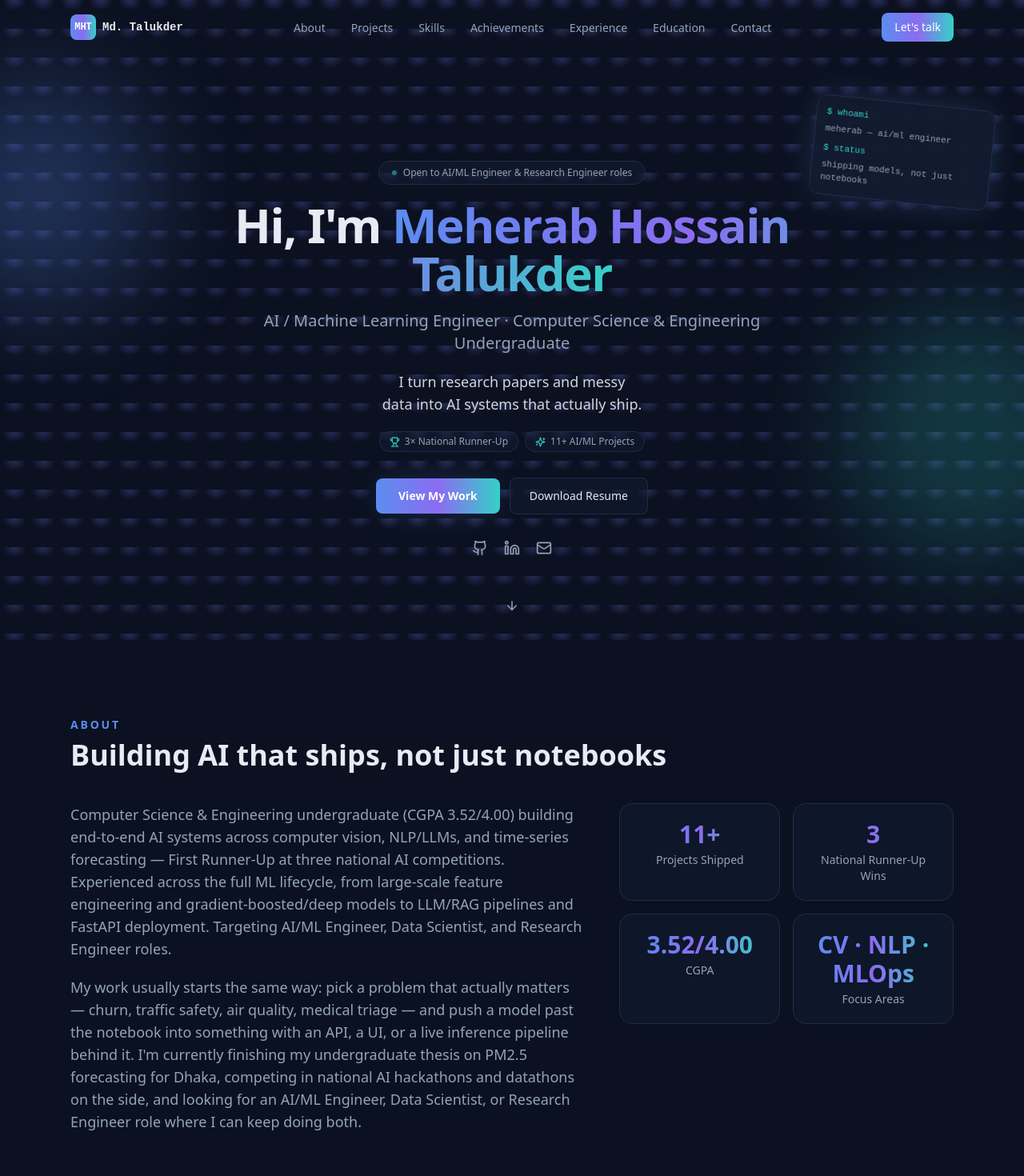
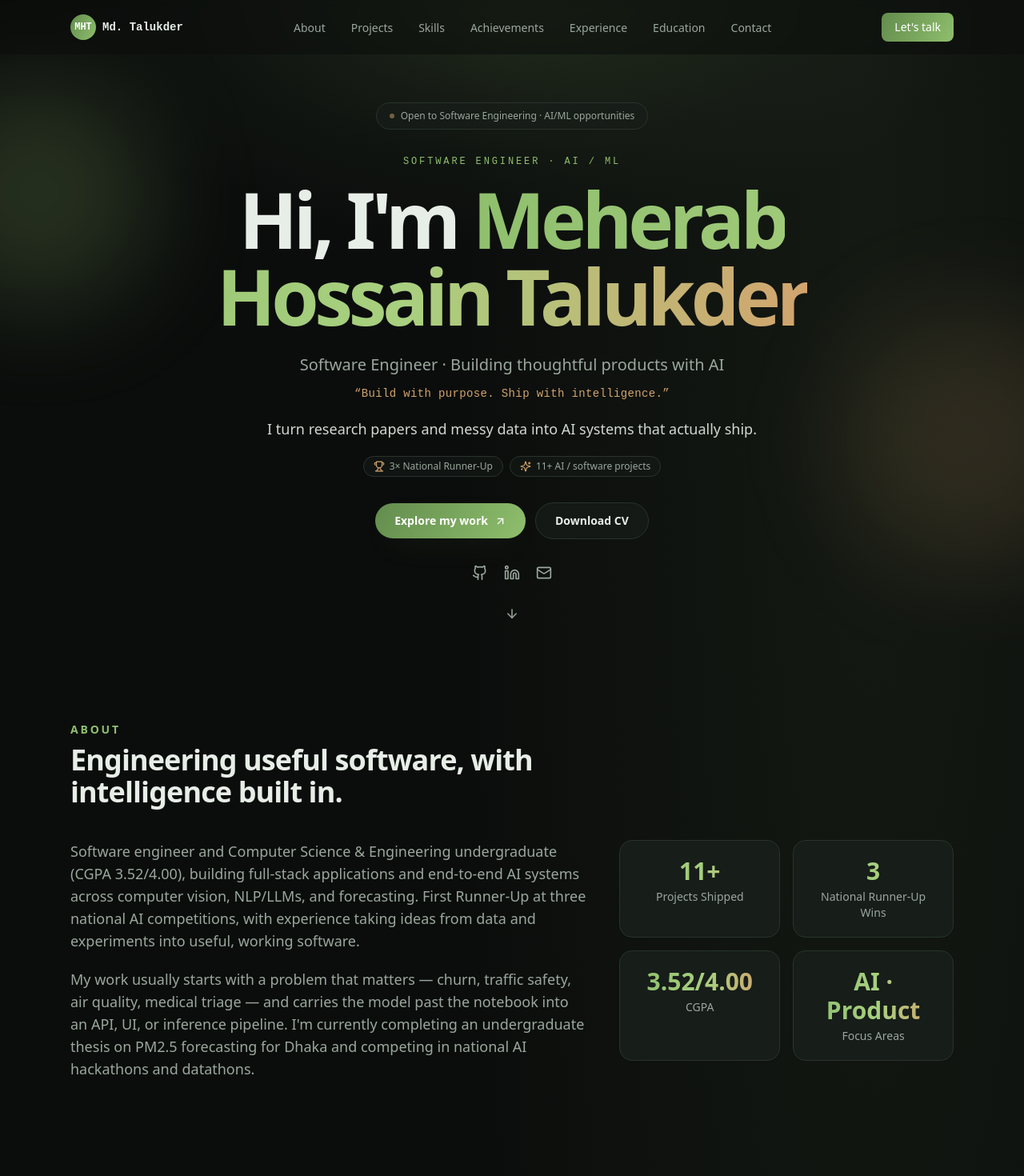
Before and after one commit to meherabmehu/Meherrab_portfolio, a Next.js app: page / in a window 1280 px wide. Shown: the top 1470 px of the page at 80% size. Built offline with nearby package versions, Linux system fonts and the light colour scheme.

Commit message:
Refresh portfolio for software and AI engineering

```diff
--- a/app/globals.css
+++ b/app/globals.css
@@ -7,12 +7,13 @@ html {
 }
 
 body {
-  background-color: #0b1120;
+  background-color: #0b0d0c;
+  background-image: radial-gradient(ellipse at 85% 4%, rgba(143, 191, 109, .07), transparent 34%);
 }
 
 ::selection {
-  background-color: rgba(91, 141, 239, 0.35);
-  color: #fff;
+  background-color: rgba(40, 116, 82, 0.22);
+  color: #e7ede7;
 }
 
 /* thin, subtle scrollbar */
@@ -20,18 +21,18 @@ body {
   width: 10px;
 }
 ::-webkit-scrollbar-track {
-  background: #0b1120;
+  background: #0b0d0c;
 }
 ::-webkit-scrollbar-thumb {
-  background: #1f2c47;
+  background: #29332d;
   border-radius: 999px;
 }
 ::-webkit-scrollbar-thumb:hover {
-  background: #2a3a5c;
+  background: #46564a;
 }
 
 .gradient-text {
-  background-image: linear-gradient(90deg, #5b8def 0%, #8b6cf1 50%, #35d0c8 100%);
+  background-image: linear-gradient(90deg, #8fbf6d 0%, #a8d07f 55%, #d2a46e 100%);
   -webkit-background-clip: text;
   background-clip: text;
   color: transparent;
@@ -46,6 +47,6 @@ body {
 }
 .card-hover:hover {
   transform: translateY(-4px);
-  border-color: rgba(91, 141, 239, 0.45);
-  box-shadow: 0 0 40px -12px rgba(91, 141, 239, 0.35);
+  border-color: rgba(143, 191, 109, 0.38);
+  box-shadow: 0 18px 42px -28px rgba(143, 191, 109, 0.35);
 }
--- a/app/layout.tsx
+++ b/app/layout.tsx
@@ -7,7 +7,6 @@ import { profile } from "@/content/data";
 export const metadata: Metadata = {
   title: `${profile.name} — ${profile.headline}`,
   description: profile.summary,
-  metadataBase: new URL("https://example.com"),
   openGraph: {
     title: `${profile.name} — ${profile.headline}`,
     description: profile.summary,
--- a/components/About.tsx
+++ b/components/About.tsx
@@ -1,13 +1,11 @@
 import Reveal from "./Reveal";
 import { profile, projects, achievements, education } from "@/content/data";
 
-const highlightWins = achievements.filter((a) => a.highlight).length;
-
 const stats = [
   { label: "Projects Shipped", value: `${projects.length}+` },
-  { label: "National Runner-Up Wins", value: `${highlightWins}` },
+  { label: "National Runner-Up Wins", value: `${achievements.filter((a) => a.highlight).length}` },
   { label: "CGPA", value: education[0]?.note.replace("CGPA ", "") ?? "" },
-  { label: "Focus Areas", value: "CV · NLP · MLOps" },
+  { label: "Focus Areas", value: "AI · Product" },
 ];
 
 export default function About() {
@@ -15,7 +13,9 @@ export default function About() {
     <section id="about" className="mx-auto max-w-6xl px-6 py-24">
       <Reveal>
         <p className="section-heading">About</p>
-        <h2 className="mb-10 text-3xl font-bold sm:text-4xl">Building AI that ships, not just notebooks</h2>
+        <h2 className="mb-10 max-w-3xl text-3xl font-semibold tracking-tight sm:text-4xl">
+          Engineering useful software, with intelligence built in.
+        </h2>
       </Reveal>
 
       <div className="grid gap-10 lg:grid-cols-5">
@@ -29,11 +29,11 @@ export default function About() {
         </div>
 
         <div className="grid grid-cols-2 gap-4 lg:col-span-2 lg:content-start">
-          {stats.map((s, i) => (
-            <Reveal key={s.label} delay={0.15 + i * 0.05}>
-              <div className="card-hover h-full rounded-2xl border border-border bg-card/50 p-5 text-center">
-                <div className="gradient-text text-2xl font-bold sm:text-3xl">{s.value}</div>
-                <div className="mt-1 text-xs text-muted sm:text-sm">{s.label}</div>
+          {stats.map((stat, index) => (
+            <Reveal key={stat.label} delay={0.15 + index * 0.05}>
+              <div className="card-hover h-full rounded-2xl border border-border bg-card p-5 text-center shadow-sm">
+                <div className="gradient-text text-2xl font-bold sm:text-3xl">{stat.value}</div>
+                <div className="mt-1 text-xs text-muted sm:text-sm">{stat.label}</div>
               </div>
             </Reveal>
           ))}
--- a/components/Hero.tsx
+++ b/components/Hero.tsx
@@ -1,75 +1,69 @@
 "use client";
 
 import { motion } from "framer-motion";
-import { Github, Linkedin, Mail, ArrowDown, Trophy, Sparkles } from "lucide-react";
+import { Github, Linkedin, Mail, ArrowDown, ArrowUpRight, Trophy, Sparkles } from "lucide-react";
 import { profile, projects, achievements } from "@/content/data";
 
-const highlightWins = achievements.filter((a) => a.highlight).length;
-
 const facts = [
-  { icon: <Trophy size={13} />, label: `${highlightWins}× National Runner-Up` },
-  { icon: <Sparkles size={13} />, label: `${projects.length}+ AI/ML Projects` },
+  { icon: <Trophy size={14} />, label: `${achievements.filter((item) => item.highlight).length}× National Runner-Up` },
+  { icon: <Sparkles size={14} />, label: `${projects.length}+ AI / software projects` },
 ];
 
 export default function Hero() {
   return (
     <section
       id="top"
-      className="relative flex min-h-screen flex-col items-center justify-center overflow-hidden bg-hero-glow bg-grid-pattern bg-[length:36px_36px] px-6 pt-24 text-center"
+      className="relative flex min-h-[92vh] flex-col items-center justify-center overflow-hidden bg-hero-glow px-6 pb-20 pt-32 text-center sm:min-h-screen"
     >
-      {/* Decorative floating gradient orbs — purely visual, hidden on small screens to stay clean */}
-      <div className="pointer-events-none absolute -left-24 top-24 hidden h-72 w-72 rounded-full bg-accent/25 blur-3xl animate-float sm:block" />
-      <div
-        className="pointer-events-none absolute -right-24 bottom-24 hidden h-80 w-80 rounded-full bg-accent3/20 blur-3xl animate-float sm:block"
-        style={{ animationDelay: "2s" }}
-      />
-
-      {/* Floating terminal-style chip — reinforces the AI/engineer identity visually */}
-      <motion.div
-        initial={{ opacity: 0, x: 30, rotate: 6 }}
-        animate={{ opacity: 1, x: 0, rotate: 6 }}
-        transition={{ duration: 0.8, delay: 0.6 }}
-        className="pointer-events-none absolute right-10 top-32 hidden w-56 rotate-6 rounded-xl border border-border bg-card/70 p-3 text-left font-mono text-[11px] text-muted shadow-glow backdrop-blur lg:block"
-      >
-        <p className="text-accent3">$ whoami</p>
-        <p className="mt-1">meherab — ai/ml engineer</p>
-        <p className="mt-2 text-accent3">$ status</p>
-        <p className="mt-1">shipping models, not just notebooks</p>
-      </motion.div>
+      <div className="pointer-events-none absolute -left-24 top-24 hidden h-72 w-72 rounded-full bg-accent/20 blur-3xl sm:block" />
+      <div className="pointer-events-none absolute -right-24 bottom-24 hidden h-80 w-80 rounded-full bg-accent3/15 blur-3xl sm:block" />
 
       <motion.div
         initial={{ opacity: 0, y: 16 }}
         animate={{ opacity: 1, y: 0 }}
         transition={{ duration: 0.6 }}
-        className="mb-5 inline-flex items-center gap-2 rounded-full border border-border bg-card/60 px-4 py-1.5 text-xs text-muted"
+        className="mb-8 inline-flex items-center gap-2 rounded-full border border-border bg-card/70 px-4 py-2 text-xs font-medium text-muted shadow-sm"
       >
-        <span className="h-1.5 w-1.5 rounded-full bg-accent3 animate-pulse" />
-        Open to AI/ML Engineer &amp; Research Engineer roles
+        <span className="h-1.5 w-1.5 animate-pulse rounded-full bg-accent3" />
+        Open to Software Engineering · AI/ML opportunities
       </motion.div>
+
+      <motion.p
+        initial={{ opacity: 0, y: 14 }}
+        animate={{ opacity: 1, y: 0 }}
+        transition={{ duration: 0.6 }}
+        className="mb-4 font-mono text-xs uppercase tracking-[.24em] text-accent"
+      >
+        Software Engineer · AI / ML
+      </motion.p>
 
       <motion.h1
         initial={{ opacity: 0, y: 20 }}
         animate={{ opacity: 1, y: 0 }}
         transition={{ duration: 0.7, delay: 0.1 }}
-        className="max-w-4xl text-4xl font-bold tracking-tight sm:text-6xl"
+        className="max-w-5xl text-5xl font-semibold leading-[1.04] tracking-[-.055em] sm:text-7xl lg:text-8xl"
       >
-        Hi, I'm <span className="gradient-text">{profile.name.replace("Md. ", "")}</span>
+        Hi, I&apos;m <span className="gradient-text">{profile.name.replace("Md. ", "")}</span>
       </motion.h1>
 
       <motion.p
         initial={{ opacity: 0, y: 20 }}
         animate={{ opacity: 1, y: 0 }}
         transition={{ duration: 0.7, delay: 0.2 }}
-        className="mt-4 max-w-2xl text-lg text-muted sm:text-xl"
+        className="mt-6 max-w-2xl text-lg text-muted sm:text-xl"
       >
         {profile.headline} · {profile.subheadline}
       </motion.p>
+
+      <p className="mt-3 font-mono text-xs tracking-wide text-accent3 sm:text-sm">
+        “Build with purpose. Ship with intelligence.”
+      </p>
 
       <motion.p
         initial={{ opacity: 0, y: 20 }}
         animate={{ opacity: 1, y: 0 }}
         transition={{ duration: 0.7, delay: 0.3 }}
-        className="mx-auto mt-5 max-w-xl text-balance text-base font-medium text-ink/90 sm:text-lg"
+        className="mx-auto mt-5 max-w-2xl text-balance text-base font-medium text-ink/90 sm:text-lg"
       >
         {profile.tagline}
       </motion.p>
@@ -77,16 +71,13 @@ export default function Hero() {
       <motion.div
         initial={{ opacity: 0, y: 20 }}
         animate={{ opacity: 1, y: 0 }}
-        transition={{ duration: 0.7, delay: 0.35 }}
+        transition={{ duration: 0.7, delay: 0.38 }}
         className="mt-5 flex flex-wrap items-center justify-center gap-2"
       >
-        {facts.map((f) => (
-          <span
-            key={f.label}
-            className="inline-flex items-center gap-1.5 rounded-full border border-border bg-card/50 px-3 py-1 text-xs text-muted"
-          >
-            <span className="text-accent3">{f.icon}</span>
-            {f.label}
+        {facts.map((fact) => (
+          <span key={fact.label} className="inline-flex items-center gap-1.5 rounded-full border border-border bg-card/50 px-3 py-1 text-xs text-muted">
+            <span className="text-accent3">{fact.icon}</span>
+            {fact.label}
           </span>
         ))}
       </motion.div>
@@ -97,18 +88,11 @@ export default function Hero() {
         transition={{ duration: 0.7, delay: 0.45 }}
         className="mt-8 flex flex-wrap items-center justify-center gap-3"
       >
-        <a
-          href="#projects"
-          className="rounded-lg bg-accent-gradient px-7 py-3 text-sm font-semibold text-white shadow-glow transition hover:opacity-90"
-        >
-          View My Work
+        <a href="#projects" className="inline-flex items-center gap-2 rounded-full bg-accent-gradient px-6 py-3 text-sm font-semibold text-white shadow-glow transition hover:-translate-y-0.5">
+          Explore my work <ArrowUpRight size={15} />
         </a>
-        <a
-          href={profile.resumeFile}
-          download
-          className="rounded-lg border border-border bg-card/50 px-6 py-3 text-sm font-medium text-ink transition hover:border-accent/50"
-        >
-          Download Resume
+        <a href={profile.resumeFile} download className="rounded-full border border-border bg-card/70 px-6 py-3 text-sm font-semibold text-ink transition hover:border-accent/50">
+          Download CV
         </a>
       </motion.div>
 
@@ -118,15 +102,9 @@ export default function Hero() {
         transition={{ duration: 0.7, delay: 0.55 }}
         className="mt-8 flex items-center justify-center gap-5"
       >
-        <a href={profile.links.github} target="_blank" rel="noreferrer" className="text-muted transition hover:text-ink" aria-label="GitHub">
-          <Github size={20} />
-        </a>
-        <a href={profile.links.linkedin} target="_blank" rel="noreferrer" className="text-muted transition hover:text-ink" aria-label="LinkedIn">
-          <Linkedin size={20} />
-        </a>
-        <a href={`mailto:${profile.email}`} className="text-muted transition hover:text-ink" aria-label="Email">
-          <Mail size={20} />
-        </a>
+        <a href={profile.links.github} target="_blank" rel="noreferrer" className="text-muted transition hover:text-ink" aria-label="GitHub"><Github size={20} /></a>
+        <a href={profile.links.linkedin} target="_blank" rel="noreferrer" className="text-muted transition hover:text-ink" aria-label="LinkedIn"><Linkedin size={20} /></a>
+        <a href={`mailto:${profile.email}`} className="text-muted transition hover:text-ink" aria-label="Email"><Mail size={20} /></a>
       </motion.div>
 
       <motion.a
@@ -134,7 +112,7 @@ export default function Hero() {
         initial={{ opacity: 0 }}
         animate={{ opacity: 1 }}
         transition={{ duration: 0.7, delay: 0.8 }}
-        className="absolute bottom-8 flex flex-col items-center gap-2 text-muted animate-float"
+        className="absolute bottom-7 flex animate-float flex-col items-center gap-2 text-muted"
         aria-label="Scroll down"
       >
         <ArrowDown size={18} />
--- a/components/Nav.tsx
+++ b/components/Nav.tsx
@@ -28,12 +28,12 @@ export default function Nav() {
   return (
     <header
       className={`fixed inset-x-0 top-0 z-50 transition-all ${
-        scrolled ? "border-b border-border bg-surface/80 backdrop-blur-md" : "bg-transparent"
+        scrolled ? "border-b border-border bg-surface/90 backdrop-blur-md" : "bg-surface/55 backdrop-blur-sm"
       }`}
     >
       <nav className="mx-auto flex max-w-6xl items-center justify-between px-6 py-4">
         <a href="#top" className="flex items-center gap-2 font-mono text-sm font-semibold text-ink">
-          <span className="flex h-8 w-8 items-center justify-center rounded-lg bg-accent-gradient text-xs text-white">
+          <span className="flex h-8 w-8 items-center justify-center rounded-full bg-accent-gradient text-xs text-white">
             {profile.initials}
           </span>
           <span className="hidden sm:inline">{profile.name.split(" ")[0]} {profile.name.split(" ").slice(-1)[0]}</span>
--- a/components/Projects.tsx
+++ b/components/Projects.tsx
@@ -7,7 +7,7 @@ export default function Projects() {
     <section id="projects" className="mx-auto max-w-6xl px-6 py-24">
       <Reveal>
         <p className="section-heading">Projects</p>
-        <h2 className="mb-4 text-3xl font-bold sm:text-4xl">Selected Work</h2>
+        <h2 className="mb-4 text-3xl font-semibold tracking-tight sm:text-4xl">Selected work</h2>
         <p className="mb-12 max-w-2xl text-muted">
           A mix of competition-winning models, research projects, and full-stack systems — spanning computer
           vision, NLP/LLMs, and time-series forecasting.
@@ -17,7 +17,7 @@ export default function Projects() {
       <div className="grid gap-6 sm:grid-cols-2">
         {projects.map((p, i) => (
           <Reveal key={p.title} delay={(i % 4) * 0.06} className={p.featured ? "sm:col-span-2 lg:col-span-1" : ""}>
-            <article className="card-hover flex h-full flex-col rounded-2xl border border-border bg-card/50 p-6">
+            <article className="card-hover flex h-full flex-col rounded-2xl border border-border bg-card p-6 shadow-sm sm:p-7">
               <div className="mb-3 flex items-start justify-between gap-3">
                 <h3 className="text-lg font-semibold leading-snug text-ink">{p.title}</h3>
                 {p.githubUrl && (
--- a/content/data.ts
+++ b/content/data.ts
@@ -20,25 +20,25 @@
 export const profile = {
   name: "Md. Meherab Hossain Talukder",
   initials: "MHT",
-  headline: "AI / Machine Learning Engineer",
-  subheadline: "Computer Science & Engineering Undergraduate",
+  headline: "Software Engineer",
+  subheadline: "Building thoughtful products with AI",
   location: "Dhaka, Bangladesh",
   email: "23103032@iubat.edu",
   phone: "+880 1790-422965",
   links: {
-    linkedin: "https://www.linkedin.com/in/meherab-talukder-5046a141b/",
+    linkedin: "https://www.linkedin.com/in/md-meherab-hossain-talukder-5046a141b",
     github: "https://github.com/meherabmehu",
     kaggle: "https://www.kaggle.com/mdmeherabhossain",
   },
   // Short one-liner shown big in the Hero — keep this punchy, not a full bio.
   tagline: "I turn research papers and messy data into AI systems that actually ship.",
   summary:
-    "Computer Science & Engineering undergraduate (CGPA 3.52/4.00) building end-to-end AI systems across computer vision, NLP/LLMs, and time-series forecasting — First Runner-Up at three national AI competitions. Experienced across the full ML lifecycle, from large-scale feature engineering and gradient-boosted/deep models to LLM/RAG pipelines and FastAPI deployment. Targeting AI/ML Engineer, Data Scientist, and Research Engineer roles.",
+    "Software engineer and Computer Science & Engineering undergraduate (CGPA 3.52/4.00), building full-stack applications and end-to-end AI systems across computer vision, NLP/LLMs, and forecasting. First Runner-Up at three national AI competitions, with experience taking ideas from data and experiments into useful, working software.",
   // Second paragraph shown only in the About section, for extra detail/story
   // beyond the summary above (which also doubles as the page's meta description).
   bioDetail:
-    "My work usually starts the same way: pick a problem that actually matters — churn, traffic safety, air quality, medical triage — and push a model past the notebook into something with an API, a UI, or a live inference pipeline behind it. I'm currently finishing my undergraduate thesis on PM2.5 forecasting for Dhaka, competing in national AI hackathons and datathons on the side, and looking for an AI/ML Engineer, Data Scientist, or Research Engineer role where I can keep doing both.",
-  resumeFile: "/Meherab_Hossain_Resume.pdf", // place a PDF with this name in /public to enable the "Download Resume" button
+    "My work usually starts with a problem that matters — churn, traffic safety, air quality, medical triage — and carries the model past the notebook into an API, UI, or inference pipeline. I'm currently completing an undergraduate thesis on PM2.5 forecasting for Dhaka and competing in national AI hackathons and datathons.",
+  resumeFile: "/Meherab_Main_CV.pdf",
 };
 
 // ----------------------------------------------------------------------------
--- a/tailwind.config.ts
+++ b/tailwind.config.ts
@@ -6,15 +6,15 @@ const config: Config = {
   theme: {
     extend: {
       colors: {
-        ink: "#e7ebf3",
-        muted: "#94a3b8",
-        surface: "#0b1120",
-        surface2: "#111a2e",
-        card: "#131d33",
-        border: "#1f2c47",
-        accent: "#5b8def",
-        accent2: "#8b6cf1",
-        accent3: "#35d0c8",
+        ink: "#e7ede7",
+        muted: "#9aa79d",
+        surface: "#0b0d0c",
+        surface2: "#141916",
+        card: "#171d19",
+        border: "#29332d",
+        accent: "#8fbf6d",
+        accent2: "#a8d07f",
+        accent3: "#d2a46e",
       },
       fontFamily: {
         sans: ["Inter Variable", "system-ui", "sans-serif"],
@@ -24,11 +24,11 @@ const config: Config = {
         "grid-pattern":
           "linear-gradient(to right, rgba(148,163,184,0.06) 1px, transparent 1px), linear-gradient(to bottom, rgba(148,163,184,0.06) 1px, transparent 1px)",
         "hero-glow":
-          "radial-gradient(60% 50% at 50% 0%, rgba(91,141,239,0.25) 0%, rgba(139,108,241,0.12) 40%, rgba(11,17,32,0) 70%)",
-        "accent-gradient": "linear-gradient(90deg, #5b8def 0%, #8b6cf1 50%, #35d0c8 100%)",
+          "radial-gradient(60% 50% at 50% 0%, rgba(143,191,109,0.16) 0%, rgba(76,111,73,0.08) 48%, rgba(11,13,12,0) 76%)",
+        "accent-gradient": "linear-gradient(120deg, #628c4d 0%, #8fbf6d 100%)",
       },
       boxShadow: {
-        glow: "0 0 40px -10px rgba(91,141,239,0.35)",
+        glow: "0 14px 40px -20px rgba(143,191,109,0.42)",
       },
       keyframes: {
         float: {
```
Also changed, not shown: 1 other file (tests, documents, lock files or other folders).
